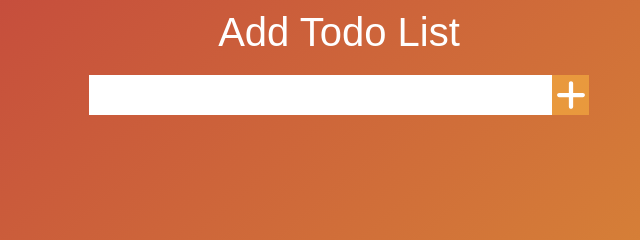
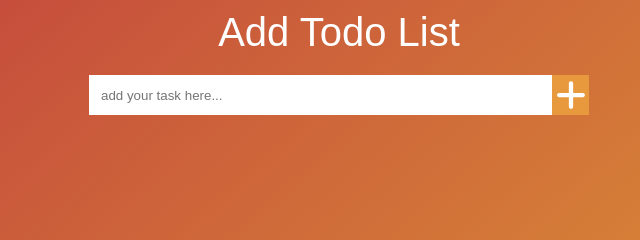
Before and after one commit to nandkishor-kumawat/todo-app, a plain HTML site: page index.html in a window 1280 px wide. Shown: the top 240 px of the page, 301-941 px from the left. Drawn offline with Linux system fonts and the light colour scheme.

Commit message:
Update index.html

```diff
--- a/index.html
+++ b/index.html
@@ -13,7 +13,7 @@
   <div class="app">
     <h1>Add Todo List</h1>
     <div class="addtask">
-      <input type="text" id="task">
+      <input type="text" id="task" placeholder="add your task here...">
       <button  class="add_img"><img src="assets/add.svg" alt="" width="30"></button>
     </div>
     <div class="tasks">
```
